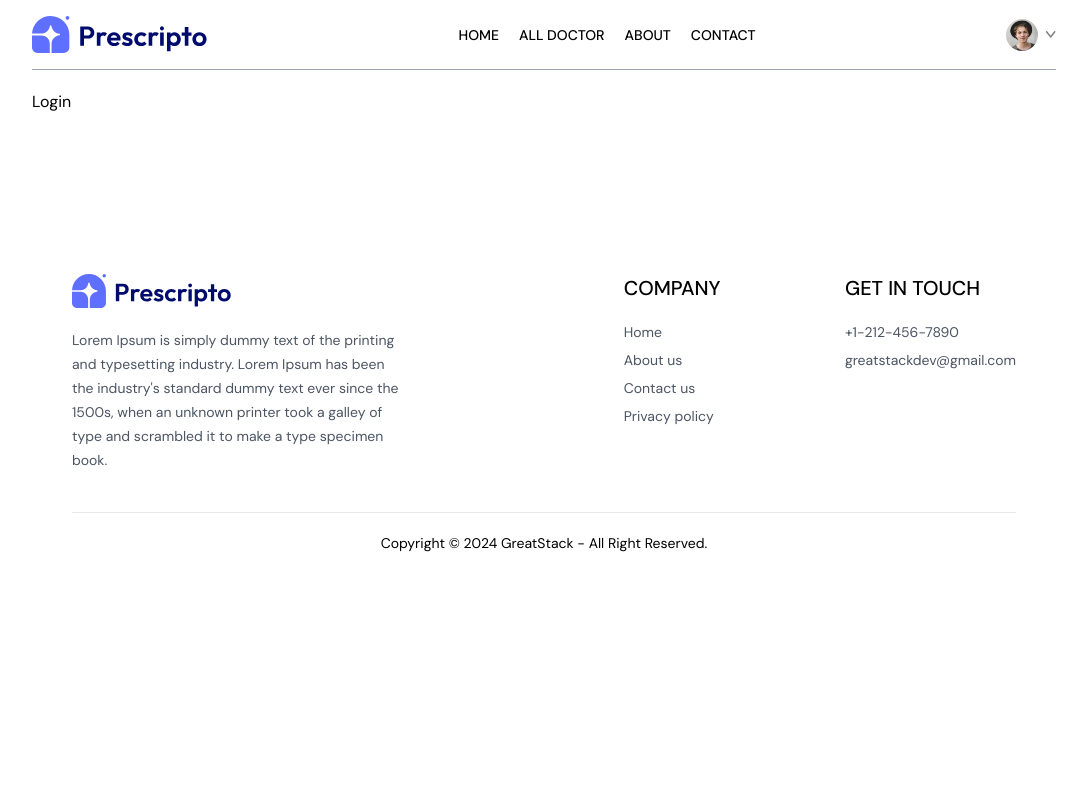
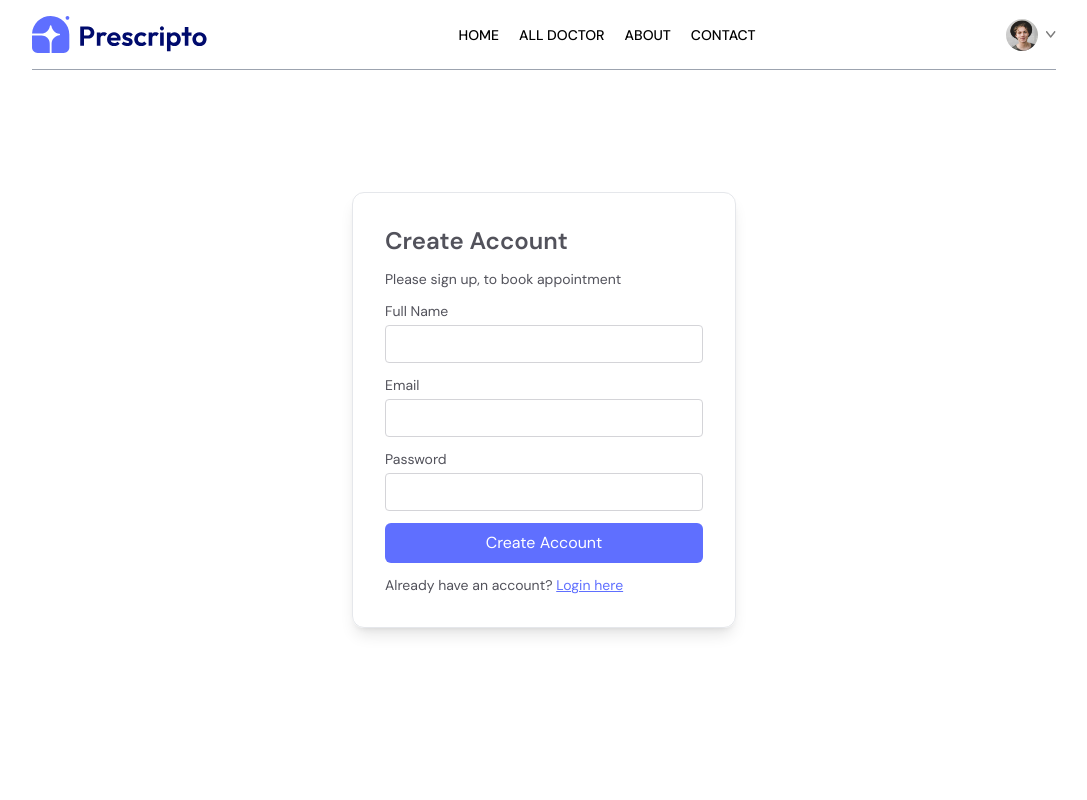
Before and after one commit to ShreyasGadave/MediCure, a React (Vite) app in the folder Frontend/: page /login in a window 1280 px wide. Shown: the top 800 px of the page, without its empty margins (96-1183 px from the left). Built offline with nearby package versions, Linux system fonts and the light colour scheme; a web font is replaced by a local one.

Commit message:
Login Page

```diff
--- a/Frontend/src/Pages/Login.jsx
+++ b/Frontend/src/Pages/Login.jsx
@@ -1,9 +1,91 @@
-import React from 'react'
+import React, { useState } from "react";
 
 const Login = () => {
+  const [state, setState] = useState("Sign Up");
+
+  const [email, setEmail] = useState("");
+  const [password, setPassword] = useState("");
+  const [name, setName] = useState("");
+
+  const onSubmitHandler = async (e) => {
+    e.preventDefault();
+  };
+
   return (
-    <div>Login</div>
-  )
-}
+    <form
+      className="min-h-[80vh] flex items-center "
+      onSubmit={onSubmitHandler}
+    >
+      <div className=" flex flex-col m-auto gap-3 items-start p-8 min-w-[340px] sm:min-w-96 border rounded-xl text-zinc-600 text-sm shadow-lg">
+        <p className="text-2xl font-semibold ">
+          {state == "Sign Up" ? "Create Account" : "Login"}
+        </p>
+        <p>
+          Please {state == "Sign Up" ? "sign up" : "log in"}, to book
+          appointment
+        </p>
+        {state == "Sign Up" && (
+          <div className="w-full">
+            <p>Full Name</p>
+            <input
+              className="border border-zinc-300 rounded w-full p-2 mt-1 "
+              type="text"
+              onChange={(e) => setName(e.target.value)}
+              value={name}
+              required
+            />
+          </div>
+        )}
 
-export default Login
+        <div className="w-full">
+          <p>Email</p>
+          <input
+            className="border border-zinc-300 rounded w-full p-2 mt-1 "
+            type="email"
+            onChange={(e) => setEmail(e.target.value)}
+            value={email}
+            required
+          />
+        </div>
+        <div className="w-full">
+          <p>Password</p>
+          <input
+            className="border border-zinc-300 rounded w-full p-2 mt-1 "
+            type="password"
+            onChange={(e) => setPassword(e.target.value)}
+            value={password}
+            required
+          />
+        </div>
+
+        <button className="bg-primary text-white w-full py-2 rounded-md text-base">
+          {state == "Sign Up" ? "Create Account" : "Log in"}
+        </button>
+        {state === "Sign Up" ? (
+          <p>
+            Already have an account?{" "}
+            <span
+              onClick={() => setState("Login")}
+              className="text-primary underline cursor-pointer "
+            >
+              Login here{" "}
+            </span>
+          </p>
+        ) : (
+          <p>
+            Create a new account?{" "}
+            <span
+              onClick={() => setState("Sign Up")}
+              className="text-primary underline cursor-pointer "
+            >
+              {" "}
+              click here
+            </span>
+          </p>
+        )}
+      </div>
+    </form>
+  );
+};
+
+export default Login;
```
